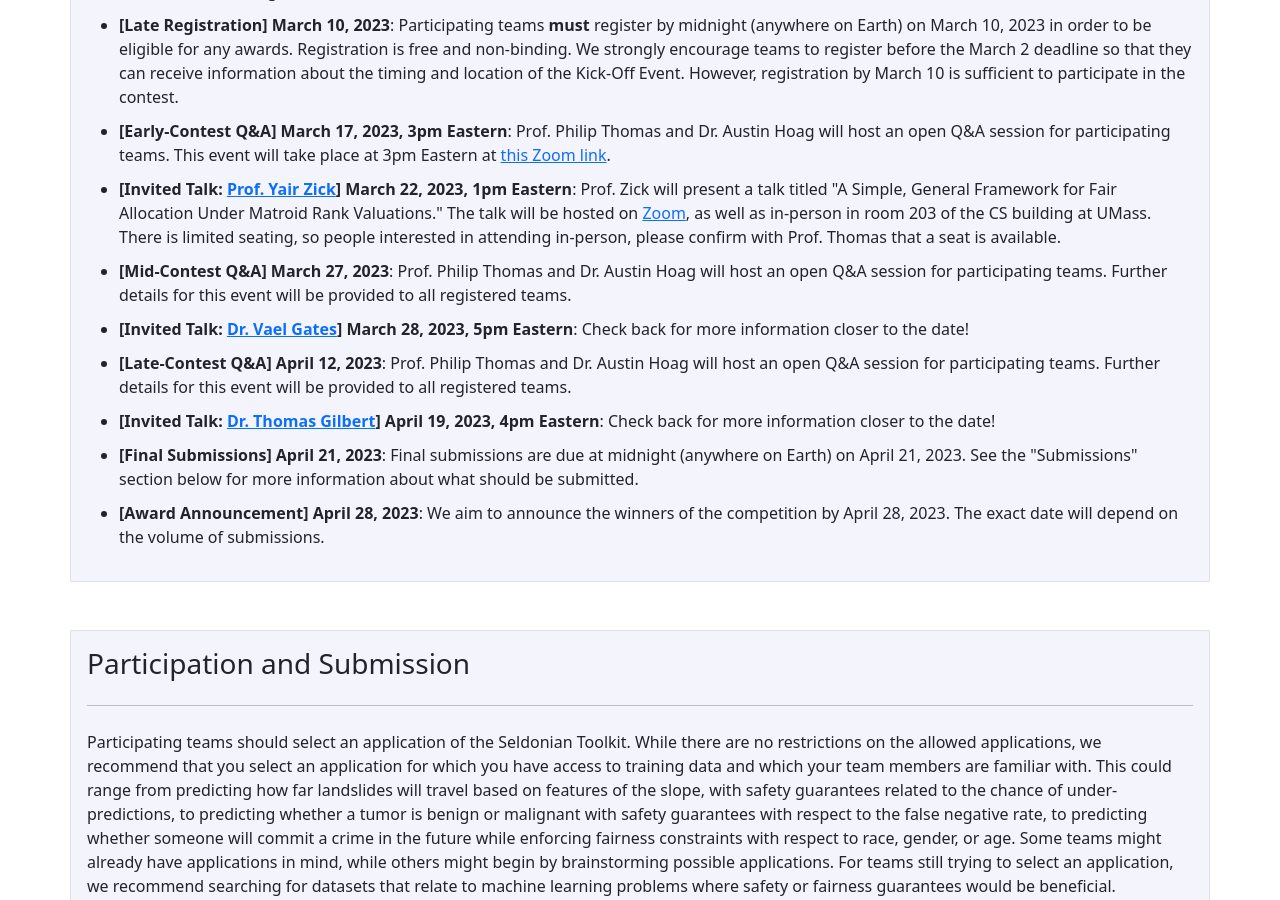
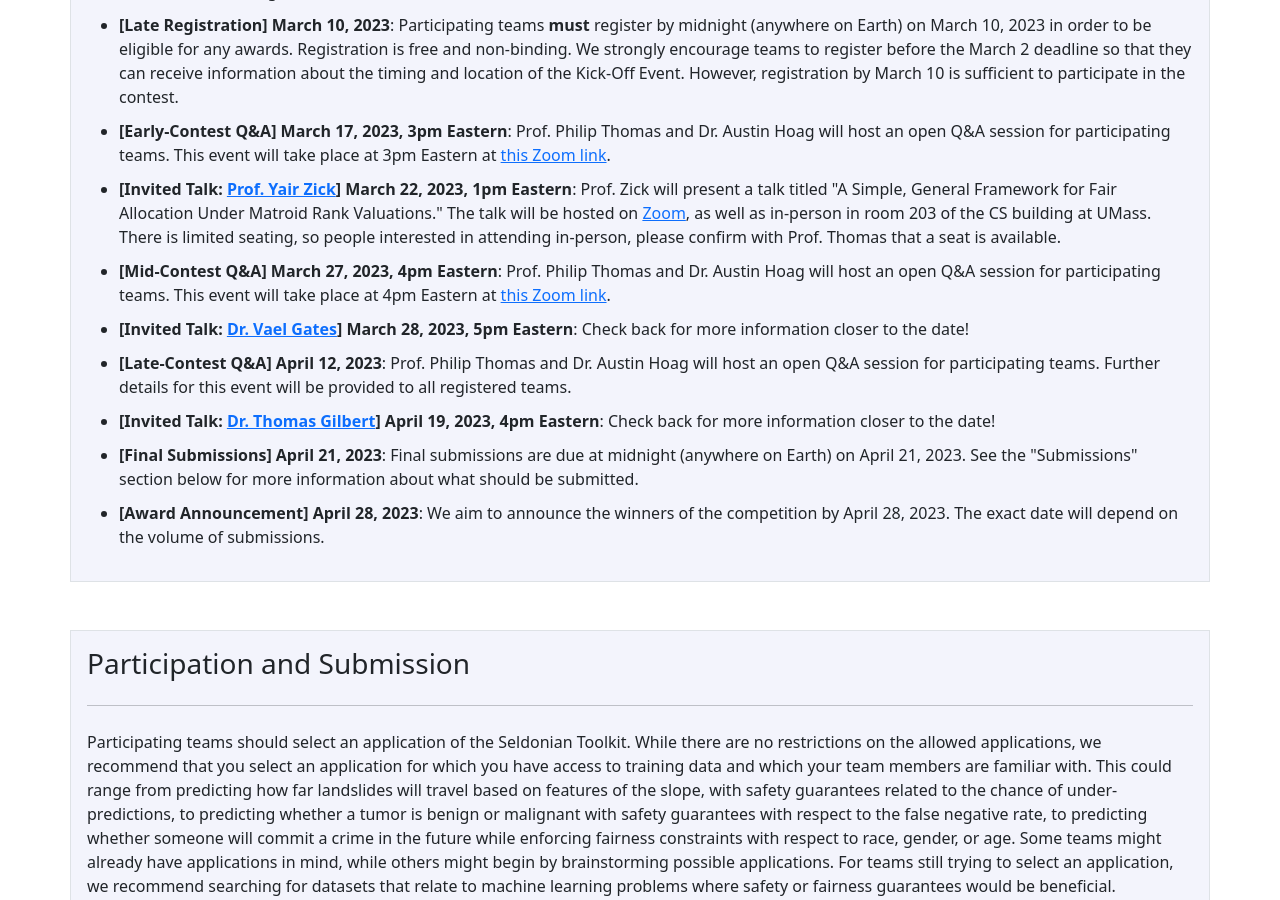
Before and after one commit to seldonian-framework/Tutorials, a Jekyll site: the page built from contest.md, in a window 1280 px wide and 900 px high, scrolled down 1588 px. Built offline with Jekyll 4.4.1, drawn with Linux system fonts in a browser that asks for light colours; nearby versions of some CDN libraries.

Commit message:
Added Mid-contest Q&A Zoom link.

```diff
--- a/contest.md
+++ b/contest.md
@@ -65,7 +65,7 @@ title: Seldonian \| Competition
             </li>
             <li style="margin: 10px 0;"><b>[Early-Contest Q&A] March 17, 2023, 3pm Eastern</b>: Prof. Philip Thomas and Dr. Austin Hoag will host an open Q&A session for participating teams. This event will take place at 3pm Eastern at <a href="https://umass-amherst.zoom.us/j/91864345408">this Zoom link</a>.</li>
             <li style="margin: 10px 0;"><b>[Invited Talk: <a href="https://people.umass.edu/yzick/">Prof. Yair Zick</a>] March 22, 2023, 1pm Eastern</b>: Prof. Zick will present a talk titled "A Simple, General Framework for Fair Allocation Under Matroid Rank Valuations." The talk will be hosted on <a href="https://umass-amherst.zoom.us/j/98544373996">Zoom</a>, as well as in-person in room 203 of the CS building at UMass. There is limited seating, so people interested in attending in-person, please confirm with Prof. Thomas that a seat is available.</li>
-            <li style="margin: 10px 0;"><b>[Mid-Contest Q&A] March 27, 2023</b>: Prof. Philip Thomas and Dr. Austin Hoag will host an open Q&A session for participating teams. Further details for this event will be provided to all registered teams.</li>
+            <li style="margin: 10px 0;"><b>[Mid-Contest Q&A] March 27, 2023, 4pm Eastern</b>: Prof. Philip Thomas and Dr. Austin Hoag will host an open Q&A session for participating teams. This event will take place at 4pm Eastern at <a href="https://umass-amherst.zoom.us/j/97492091365">this Zoom link</a>.</li>
             <li style="margin: 10px 0;"><b>[Invited Talk: <a href="https://vaelgates.com/">Dr. Vael Gates</a>] March 28, 2023, 5pm Eastern</b>: Check back for more information closer to the date!</li>
             <li style="margin: 10px 0;"><b>[Late-Contest Q&A] April 12, 2023</b>: Prof. Philip Thomas and Dr. Austin Hoag will host an open Q&A session for participating teams. Further details for this event will be provided to all registered teams.</li>
             <li style="margin: 10px 0;"><b>[Invited Talk: <a href="https://www.thomaskrendlgilbert.com/">Dr. Thomas Gilbert</a>] April 19, 2023, 4pm Eastern</b>: Check back for more information closer to the date!</li>
```
